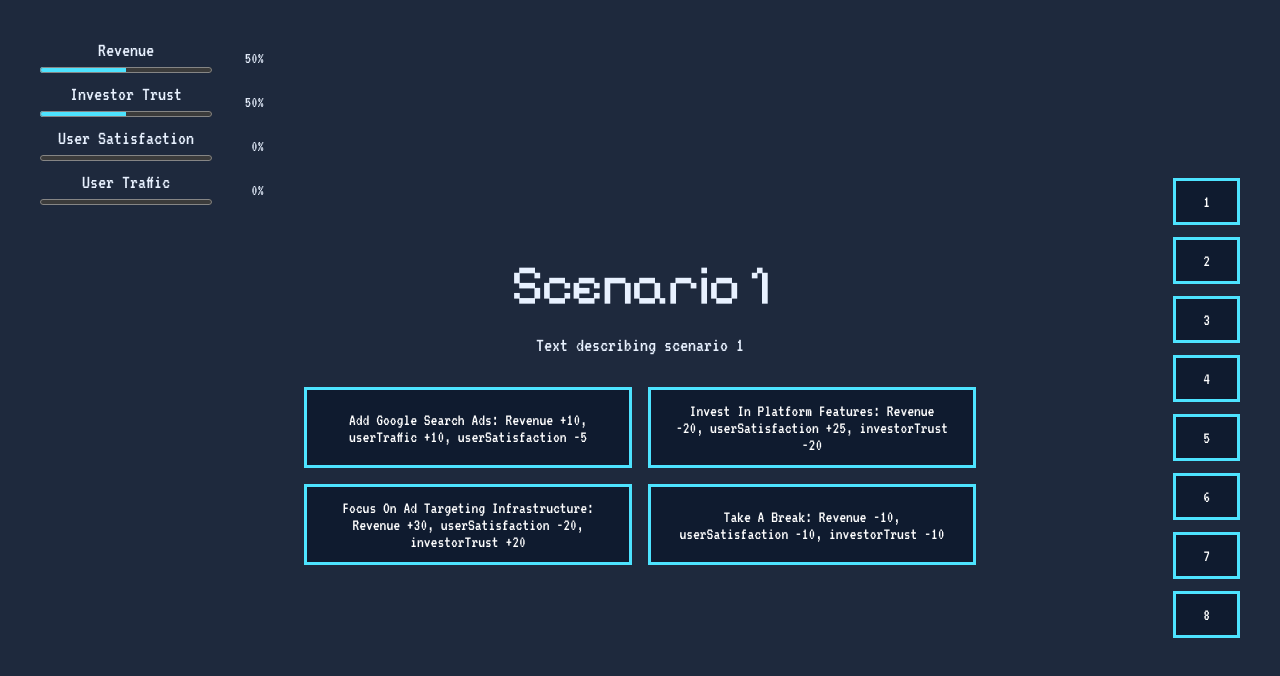
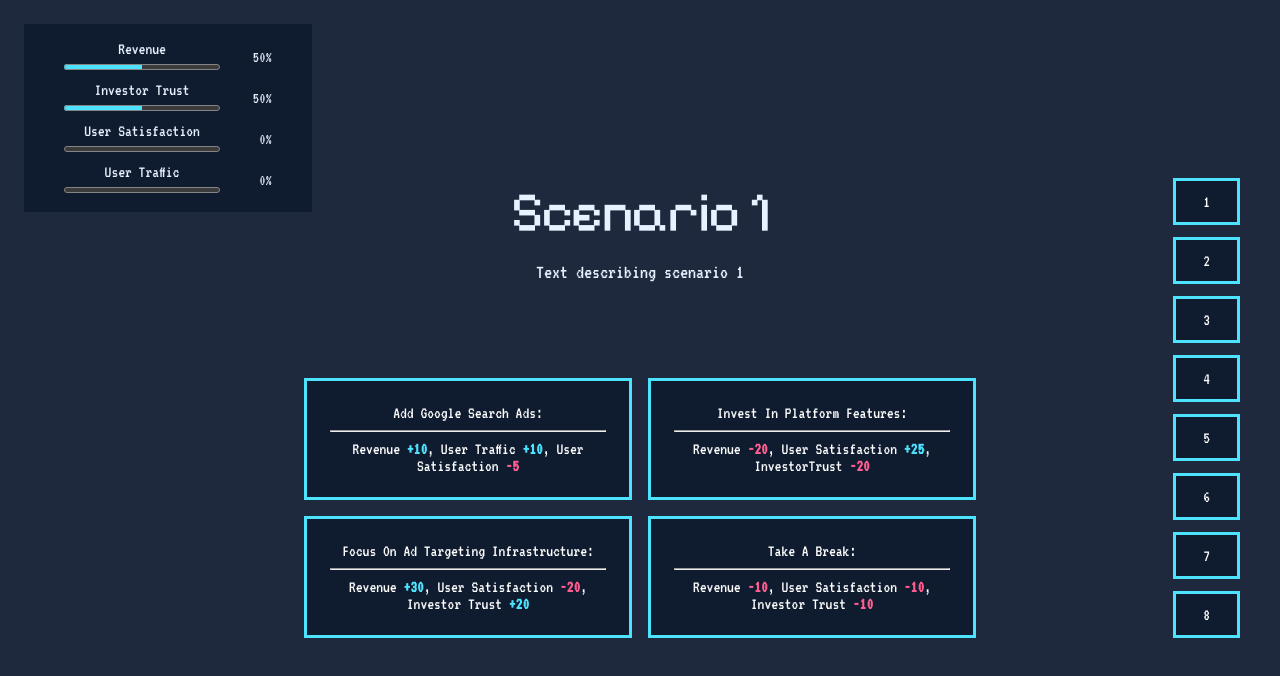
Before and after one commit to yan-74/CART-211, a React (Vite) app in the folder FINAL_PROJECT/: page /CART-211/final_project/scenario/1 in a window 1280 px wide. Shown: the top 676 px of the page. Built offline with nearby package versions, Linux system fonts and the light colour scheme.

Commit message:
Add minor text changes

```diff
--- a/FINAL_PROJECT/src/components/Scenario.css
+++ b/FINAL_PROJECT/src/components/Scenario.css
@@ -27,12 +27,15 @@
 /* Stats section styles */
 .stats{
     position: absolute;
-    top: 2rem;
-    left: 2rem;
-    width: 14rem;
+    top: 1rem;
+    left: 1rem;
+    width: 18rem;
+    padding: 1rem 2.5rem;
+    box-sizing: border-box;
     display: flex;
     flex-direction: column;
     gap: 0.5rem;
+    background-color: #0f1b2f;
 }
 
 .stat {
@@ -48,7 +51,7 @@
     font-family: "VT323", monospace;
     font-weight: 400;
     font-style: normal;
-    font-size: 20px;
+    font-size: 17px;
 }
 
 .stat progress {
@@ -88,7 +91,7 @@
 }
 
 .scenario-page p {
-    margin: 0 0 1rem;
+    margin: 0 0 5rem;
 }
 
 .answers {
@@ -98,7 +101,7 @@
     width: min(100%, 42rem);
 }
 
-.answers a {
+.scenario-page .answers a {
     min-height: 3rem;
     display: flex;
     align-items: center;
@@ -106,6 +109,7 @@
     box-sizing: border-box;
     text-align: center;
     overflow-wrap: anywhere;
+    padding: 23px;
 }
 
 .scenario-page a {
@@ -125,6 +129,16 @@
     transform: translateY(-1px);
 }
 
+.negative {
+    color: #ff5d8f;
+    font-weight: 600;
+}
+
+.positive {
+    color: #4de3ff;
+    font-weight: 600;
+}
+
 @media (max-width: 700px) {
     .answers {
         grid-template-columns: 1fr;
--- a/FINAL_PROJECT/src/components/Scenario.jsx
+++ b/FINAL_PROJECT/src/components/Scenario.jsx
@@ -94,13 +94,13 @@ function Scenario() {
 
             <p>{scenario.text}</p>
             <div className="answers">
-                <Link to={nextDestination} onClick={() => {game.updateStats({revenue: stats.revenue + 10, userTraffic: stats.userTraffic + 10, userSatisfaction: stats.userSatisfaction - 5})}}>Add Google Search Ads: Revenue +10, userTraffic +10, userSatisfaction -5</Link>
+                <Link to={nextDestination} onClick={() => {game.updateStats({revenue: stats.revenue + 10, userTraffic: stats.userTraffic + 10, userSatisfaction: stats.userSatisfaction - 5})}}><span>Add Google Search Ads: <hr/>Revenue <span className="positive">+10</span>, User Traffic <span className="positive">+10</span>, User Satisfaction <span className="negative">-5</span></span></Link>
 
-                <Link to={nextDestination} onClick={() => {game.updateStats({revenue: stats.revenue - 20, userSatisfaction: stats.userSatisfaction + 25, investorTrust: stats.investorTrust - 20})}}>Invest In Platform Features: Revenue -20, userSatisfaction +25, investorTrust -20</Link>
+                <Link to={nextDestination} onClick={() => {game.updateStats({revenue: stats.revenue - 20, userSatisfaction: stats.userSatisfaction + 25, investorTrust: stats.investorTrust - 20})}}><span>Invest In Platform Features: <hr/>Revenue <span className="negative">-20</span>, User Satisfaction <span className="positive">+25</span>, InvestorTrust <span className="negative">-20</span></span></Link>
 
-                <Link to={nextDestination} onClick={() => {game.updateStats({revenue: stats.revenue + 30, userSatisfaction: stats.userSatisfaction - 20, investorTrust: stats.investorTrust + 20})}}>Focus On Ad Targeting Infrastructure: Revenue +30, userSatisfaction -20, investorTrust +20</Link>
+                <Link to={nextDestination} onClick={() => {game.updateStats({revenue: stats.revenue + 30, userSatisfaction: stats.userSatisfaction - 20, investorTrust: stats.investorTrust + 20})}}><span>Focus On Ad Targeting Infrastructure: <hr/>Revenue <span className="positive">+30</span>, User Satisfaction <span className="negative">-20</span>, Investor Trust <span className="positive">+20</span></span></Link>
 
-                <Link to={nextDestination} onClick={() => {game.updateStats({revenue: stats.revenue - 10, userSatisfaction: stats.userSatisfaction - 10, investorTrust: stats.investorTrust - 10})}}>Take A Break: Revenue -10, userSatisfaction -10, investorTrust -10</Link>
+                <Link to={nextDestination} onClick={() => {game.updateStats({revenue: stats.revenue - 10, userSatisfaction: stats.userSatisfaction - 10, investorTrust: stats.investorTrust - 10})}}><span>Take A Break: <hr/>Revenue <span className="negative">-10</span>, User Satisfaction <span className="negative">-10</span>, Investor Trust <span className="negative">-10</span></span></Link>
             </div>
         </div>
     )
```
